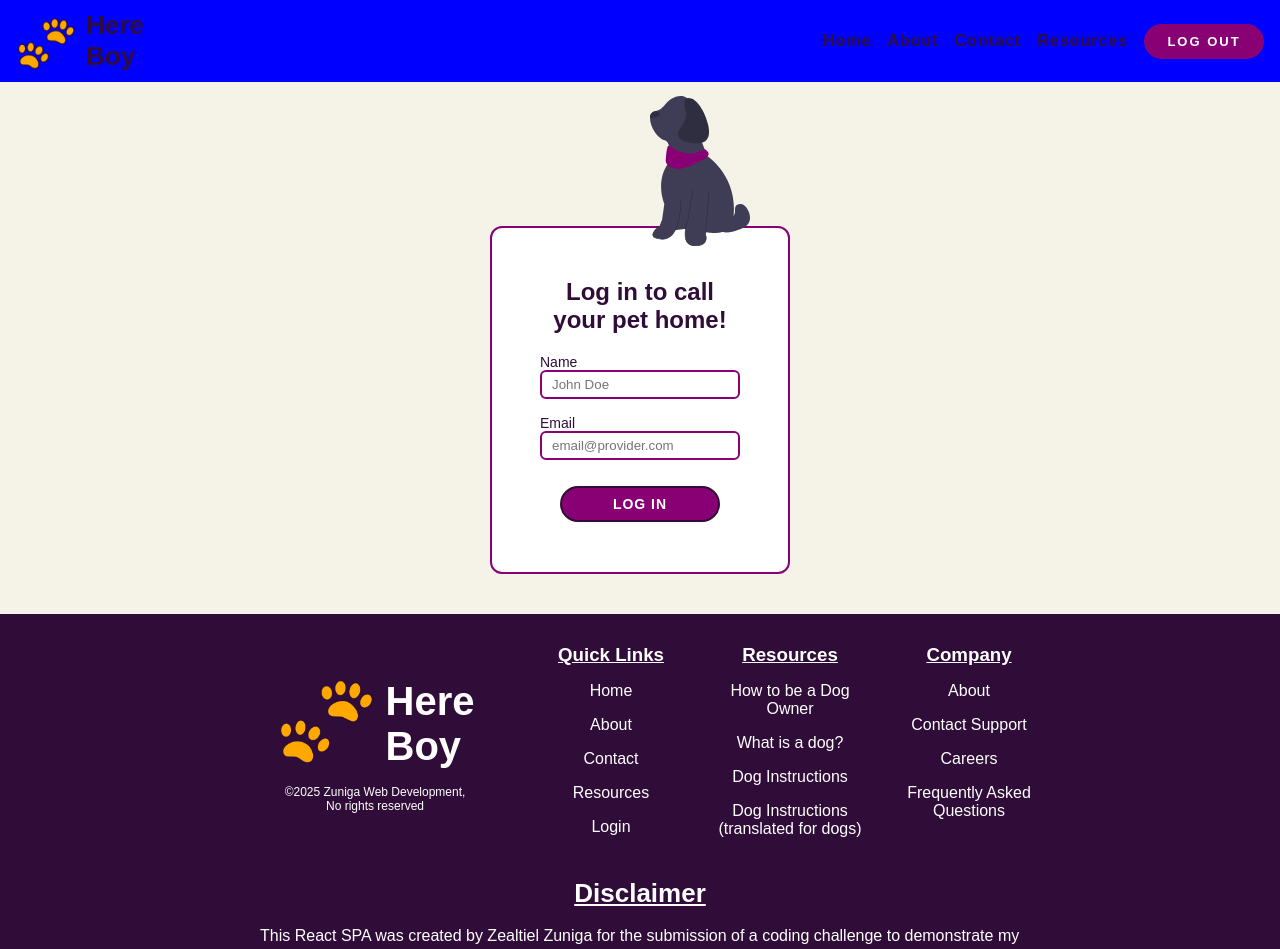
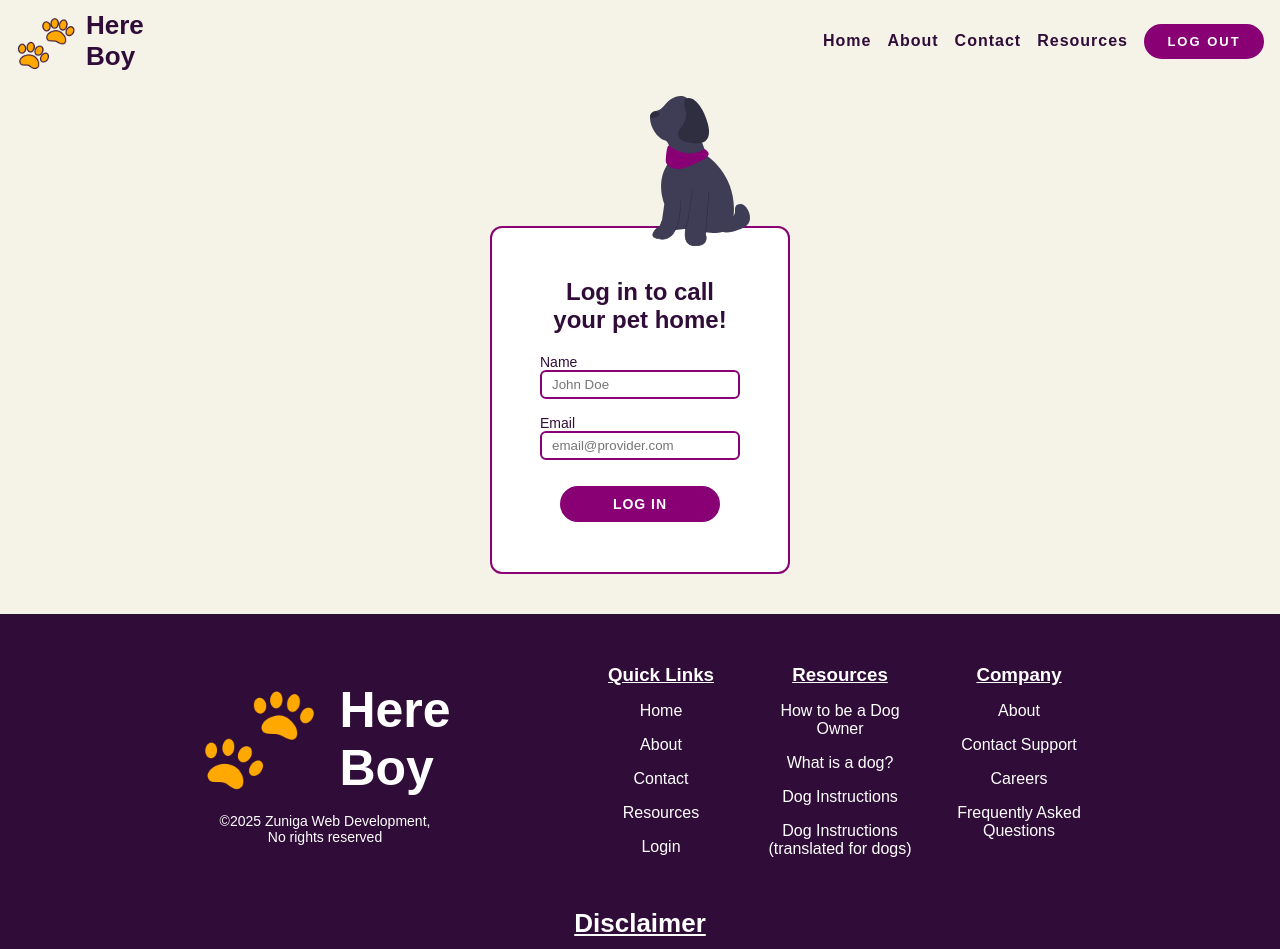
Before and after one commit to ZeaZuniga/fetch-challenge-zuniga, a React (Create React App) app: page / in a window 1280 px wide. Shown: the top 949 px of the page. Built offline with nearby package versions, Linux system fonts and the light colour scheme.

Commit message:
Style nav and footer for desktop.

```diff
--- a/src/components/Footer/Footer.scss
+++ b/src/components/Footer/Footer.scss
@@ -18,6 +18,16 @@
     flex-wrap: wrap;
   }
 
+  @include desktop-design {
+    padding: 5rem 3rem;
+    row-gap: 5rem;
+    column-gap: 10rem;
+  }
+
+  @media (min-width: 1400px) {
+    column-gap: 20rem;
+  }
+
   &__logo {
     display: flex;
     justify-content: center;
@@ -30,6 +40,12 @@
       height: 10rem;
       width: 10rem;
       margin-right: 1rem;
+
+      @include desktop-design {
+        height: 12rem;
+        width: 12rem;
+        margin-right: 2rem;
+      }
     }
 
     .footer__title {
@@ -37,6 +53,10 @@
       z-index: 1;
       width: min-content;
       font-weight: bold;
+
+      @include desktop-design {
+        font-size: 5rem;
+      }
     }
 
     .footer__copywrite {
@@ -44,6 +64,11 @@
       font-size: 1.2rem;
       width: 19rem;
       text-align: center;
+
+      @include desktop-design {
+        font-size: 1.4rem;
+        width: 22rem;
+      }
     }
   }
 
@@ -93,7 +118,6 @@
     row-gap: 1.6rem;
     width: 90%;
     min-width: 28rem;
-    max-width: 80rem;
 
     .footer__disclaim-head {
       text-decoration: underline;
@@ -103,6 +127,7 @@
     .footer__disclaim-text {
       text-indent: 2rem;
       line-height: 2.2rem;
+      max-width: 80rem;
 
       &--link {
         font-weight: bold;
--- a/src/components/Navbar/Navbar.scss
+++ b/src/components/Navbar/Navbar.scss
@@ -20,7 +20,7 @@
   }
 
   @include desktop-design {
-    background-color: blue;
+    max-width: 154rem;
   }
 
   &__logo {
--- a/src/pages/LoginPage/Loginpage.scss
+++ b/src/pages/LoginPage/Loginpage.scss
@@ -60,7 +60,7 @@
 
       &__button {
         background-color: $FetchPrimary;
-        border: 2px solid $FetchPrimaryDark;
+        border: 2px solid $FetchPrimary;
         color: $FetchWhite;
         border-radius: 5rem;
         padding: 8px 0;
@@ -70,6 +70,12 @@
         letter-spacing: 1px;
         width: 16rem;
         margin-top: 1rem;
+        cursor: pointer;
+
+        &:hover {
+          background-color: $FetchPrimaryDark;
+          border-color: $FetchPrimaryDark;
+        }
       }
     }
   }
```
